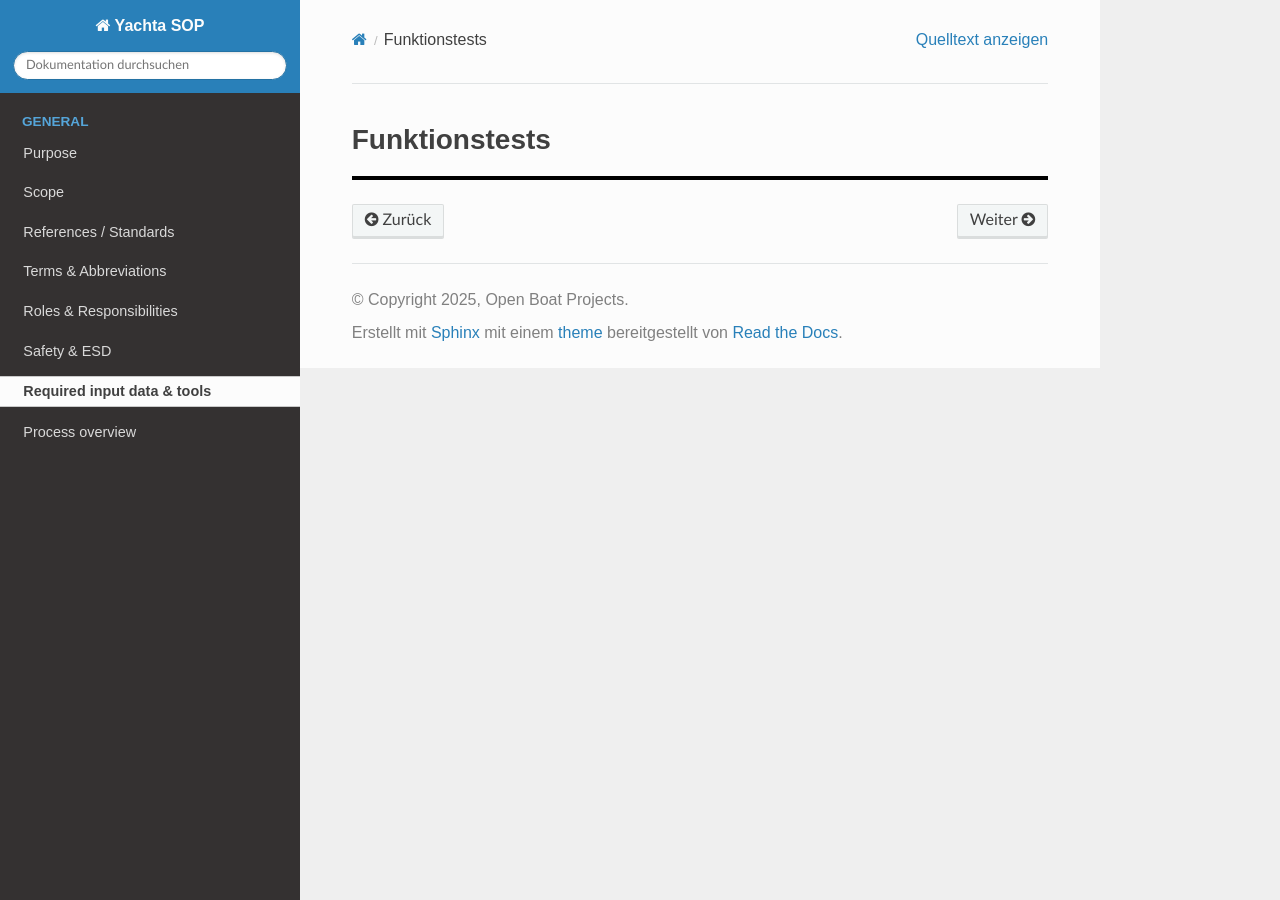
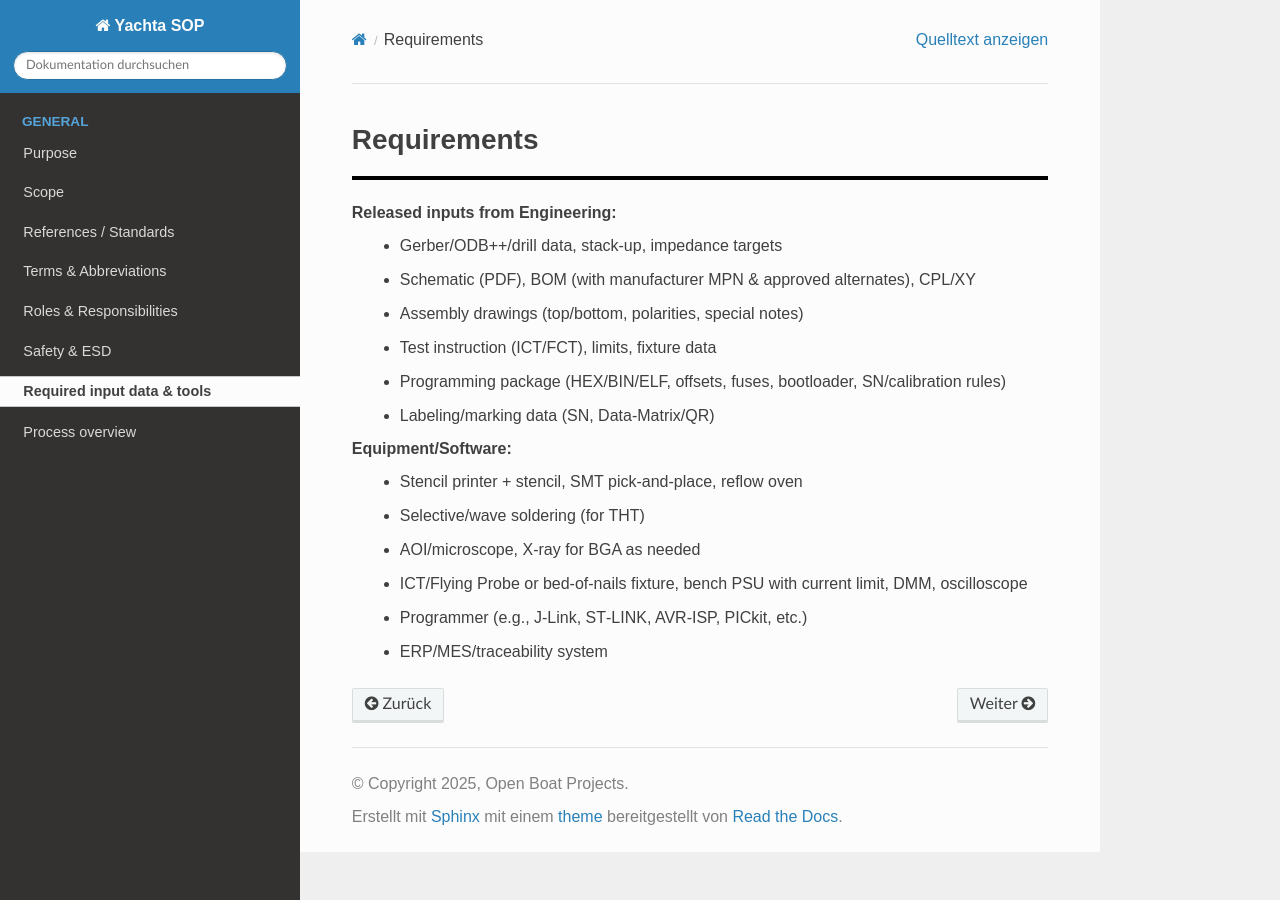
Before and after one commit to norbert-walter/yachta-sop, a Sphinx documentation site: the page built from docs/general/requirements.rst, in a window 1280 px wide. Built offline with Sphinx 7.4.7 and the Read the Docs theme 3.1.0, drawn with Linux system fonts in a browser that asks for light colours; pages that are not in the unit, such as notebooks, are missing from menus.

Commit message:
Add content

```diff
--- a/docs/general/requirements.rst
+++ b/docs/general/requirements.rst
@@ -1,2 +1,18 @@
-Funktionstests
-==============
+Requirements
+============
+
+**Released inputs from Engineering:**
+	* Gerber/ODB++/drill data, stack‑up, impedance targets
+	* Schematic (PDF), BOM (with manufacturer MPN & approved alternates), CPL/XY
+	* Assembly drawings (top/bottom, polarities, special notes)
+	* Test instruction (ICT/FCT), limits, fixture data
+	* Programming package (HEX/BIN/ELF, offsets, fuses, bootloader, SN/calibration rules)
+	* Labeling/marking data (SN, Data‑Matrix/QR)
+
+**Equipment/Software:**
+	* Stencil printer + stencil, SMT pick‑and‑place, reflow oven
+	* Selective/wave soldering (for THT)
+	* AOI/microscope, X‑ray for BGA as needed
+	* ICT/Flying Probe or bed‑of‑nails fixture, bench PSU with current limit, DMM, oscilloscope
+	* Programmer (e.g., J‑Link, ST‑LINK, AVR‑ISP, PICkit, etc.)
+	* ERP/MES/traceability system
```
Also changed, not shown: docs/general/roles.rst (+10 -2 lines), docs/general/safety.rst (+7 -2 lines), docs/general/terms.rst (+13 -2 lines).
